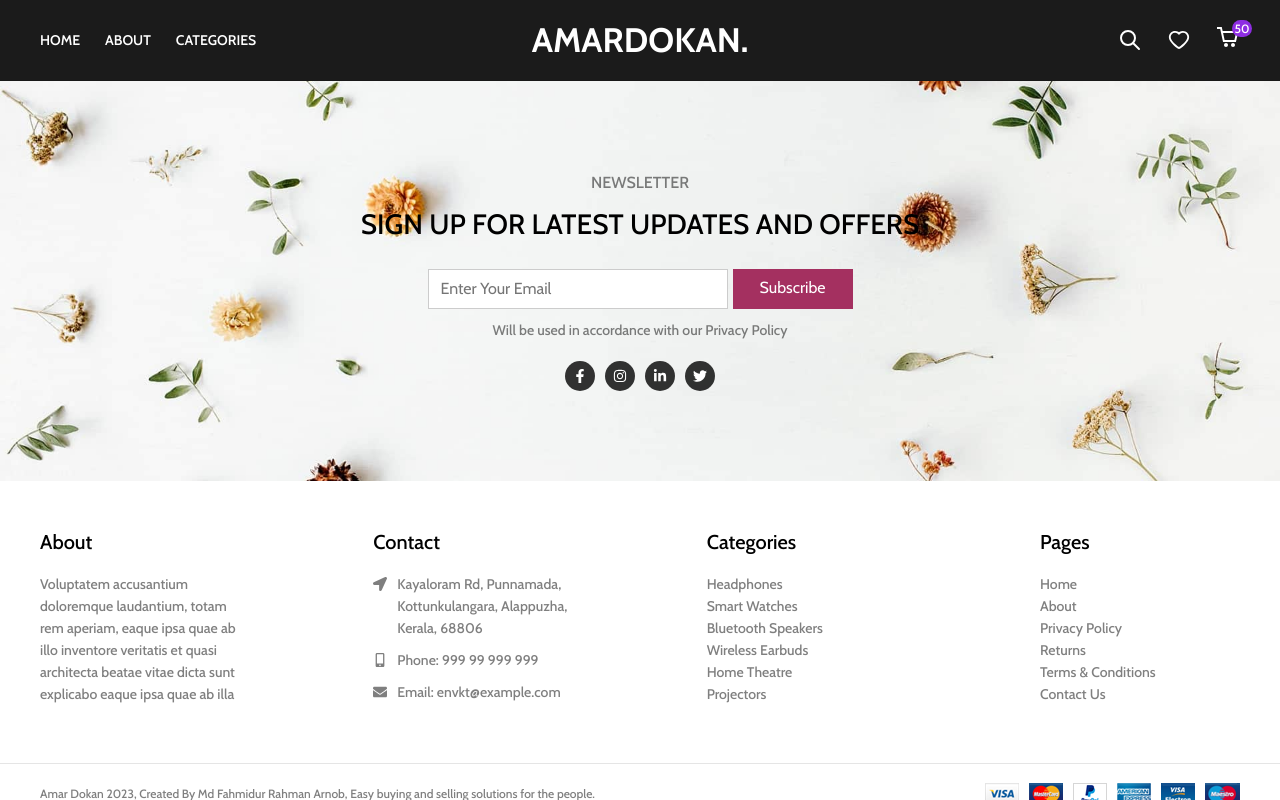
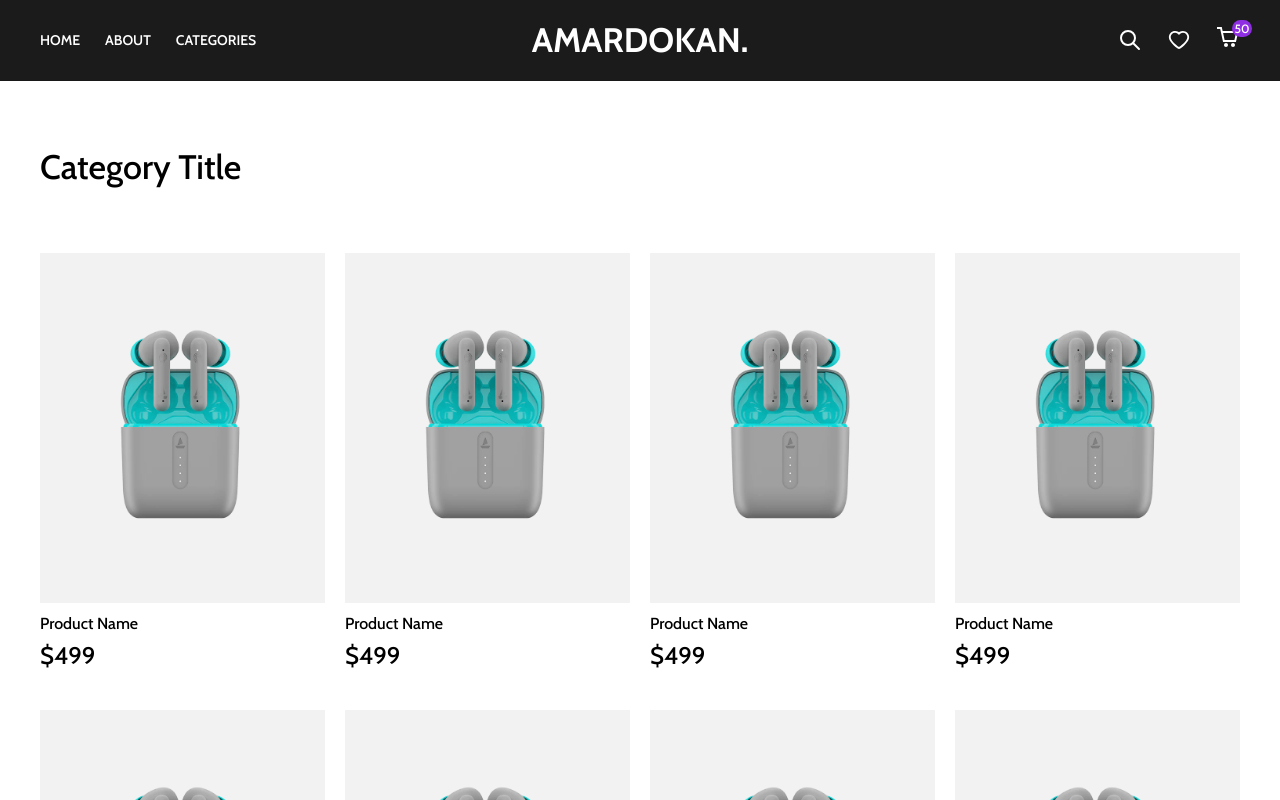
Before and after one commit to Fahmidur-arnob/Amar-Dokan, a React (Create React App) app: page /category/1 in a window 1280 px wide. Shown: the top 800 px of the page. Built offline with nearby package versions, Linux system fonts and the light colour scheme.

Commit message:
Made Category page for rendering our products individually and done with it.

```diff
--- a/src/App.js
+++ b/src/App.js
@@ -15,8 +15,8 @@ function App() {
                 <Header />
                 <Routes>
                     <Route path="/" element={<Home />} />
-                    <Route path="/category:id" element={<Category />} />
-                    <Route path="/product:id" element={<SingleProduct />} />
+                    <Route path="/category/:id" element={<Category />} />
+                    <Route path="/product/:id" element={<SingleProduct />} />
                 </Routes>
                 <Newsletter />
                 <Footer />
--- a/src/components/Category/Category.jsx
+++ b/src/components/Category/Category.jsx
@@ -1,25 +1,15 @@
-import cat1 from '../../assets/category/cat-1.jpg';
-
-
-
 import "./Category.scss";
+import Products from "../Products/Products";
 
 const Category = () => {
+
     return (
-        <div className="shop-by-category">
-            <div className="categories">
-                <div className="category">
-                    <img src={cat1} alt="category"/>
+        <div className="category-main-content">
+            <div className="layout">
+                <div className="category-title">
+                    Category Title
                 </div>
-                <div className="category">
-                    <img src={cat1} alt="category"/>
-                </div>
-                <div className="category">
-                    <img src={cat1} alt="category"/>
-                </div>
-                <div className="category">
-                    <img src={cat1} alt="category"/>
-                </div>
+                <Products innerPage={true}/>
             </div>
         </div>
     );
--- a/src/components/Category/Category.scss
+++ b/src/components/Category/Category.scss
@@ -1,34 +1,21 @@
 @import "../../css-config/mixins.scss";
 
-
-.shop-by-category{
-    margin: 25px 0;
+.category-main-content {
+    margin: 30px 0;
     @include md{
-        margin: 50px 0;
+        margin: 75px 0;
     }
-    .categories{
-        display: flex;
-        flex-flow: wrap;
-        gap: 10px;
-        .category{
-            background-color: black;
-            width: calc(50% - 5px);
-            cursor: pointer;
-            overflow: hidden;
-            @include md{
-                width: calc(25% - 10px);
-
-            }
-            img{
-                width: 100%;
-                display: block;
-                transition: all ease 0.3s;
-            }
-            &:hover{
-                img{
-                    transform: scale(1.2);
-                }
-            }
+    .layout{
+        max-width: calc(100% - 20px);
+        margin: 0 auto;
+        @include md{
+            max-width: 1200px;
+        }
+    }
+    .category-title{
+        font-size: 24px;
+        @include md{
+            font-size: 34px;
         }
     }
 }
--- a/src/components/Home/Category/Category.jsx
+++ b/src/components/Home/Category/Category.jsx
@@ -1,6 +1,28 @@
+import cat1 from '../../../assets/category/cat-1.jpg';
+
+
+
 import "./Category.scss";
+
 const Category = () => {
-    return <div>Category</div>;
+    return (
+        <div className="shop-by-category">
+            <div className="categories">
+                <div className="category">
+                    <img src={cat1} alt="category"/>
+                </div>
+                <div className="category">
+                    <img src={cat1} alt="category"/>
+                </div>
+                <div className="category">
+                    <img src={cat1} alt="category"/>
+                </div>
+                <div className="category">
+                    <img src={cat1} alt="category"/>
+                </div>
+            </div>
+        </div>
+    );
 };
 
 export default Category;
--- a/src/components/Home/Category/Category.scss
+++ b/src/components/Home/Category/Category.scss
@@ -1 +1,32 @@
 @import "../../../css-config/mixins.scss";
+.shop-by-category{
+    margin: 25px 0;
+    @include md{
+        margin: 50px 0;
+    }
+    .categories{
+        display: flex;
+        flex-flow: wrap;
+        gap: 10px;
+        .category{
+            background-color: black;
+            width: calc(50% - 5px);
+            cursor: pointer;
+            overflow: hidden;
+            @include md{
+                width: calc(25% - 10px);
+
+            }
+            img{
+                width: 100%;
+                display: block;
+                transition: all ease 0.3s;
+            }
+            &:hover{
+                img{
+                    transform: scale(1.2);
+                }
+            }
+        }
+    }
+}
--- a/src/components/Home/Home.jsx
+++ b/src/components/Home/Home.jsx
@@ -1,5 +1,5 @@
 import Banner from "./Banner/Banner";
-import Category from "../Category/Category";
+import Category from "./Category/Category";
 import Products from "../Products/Products";
 import "./Home.scss";
 const Home = () => {
--- a/src/components/Products/Products.jsx
+++ b/src/components/Products/Products.jsx
@@ -3,21 +3,24 @@ import Product from './Product/Product';
 
 import "./Products.scss";
 
-const Products = () => {
+const Products = ({ innerPage }) => {
     return (
         <div className="products-container">
-            <div className="sec-heading">
-                Section Heading
-            </div>
+            {
+                !innerPage &&
+                <div className="sec-heading">
+                    Section Heading
+                </div>
+            }
             <div className="products">
-                <Product/>
-                <Product/>
-                <Product/>
-                <Product/>
-                <Product/>
-                <Product/>
-                <Product/>
-                <Product/>
+                <Product />
+                <Product />
+                <Product />
+                <Product />
+                <Product />
+                <Product />
+                <Product />
+                <Product />
             </div>
         </div>
     );
```
